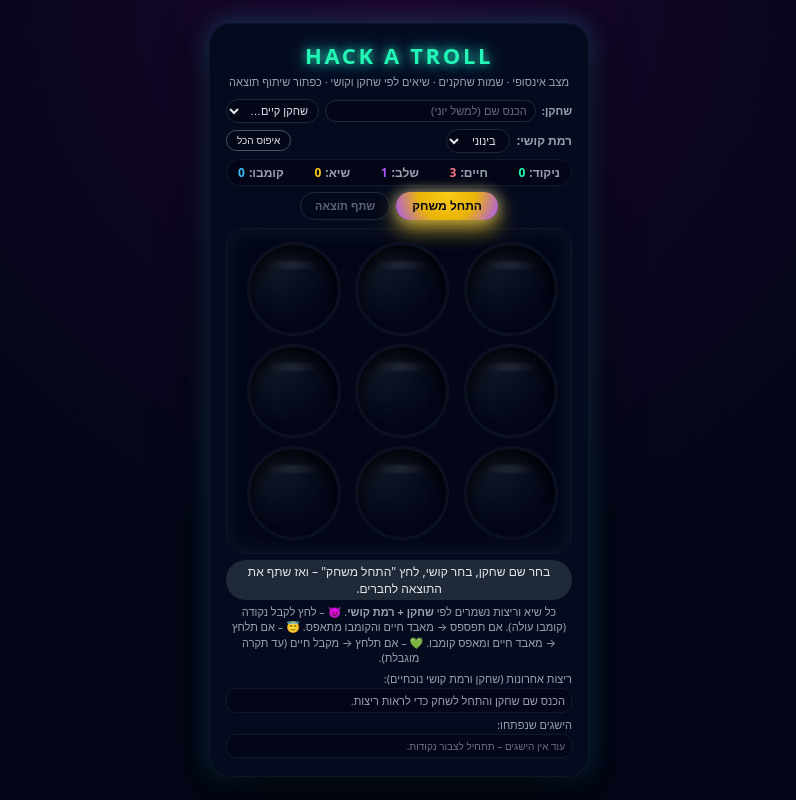
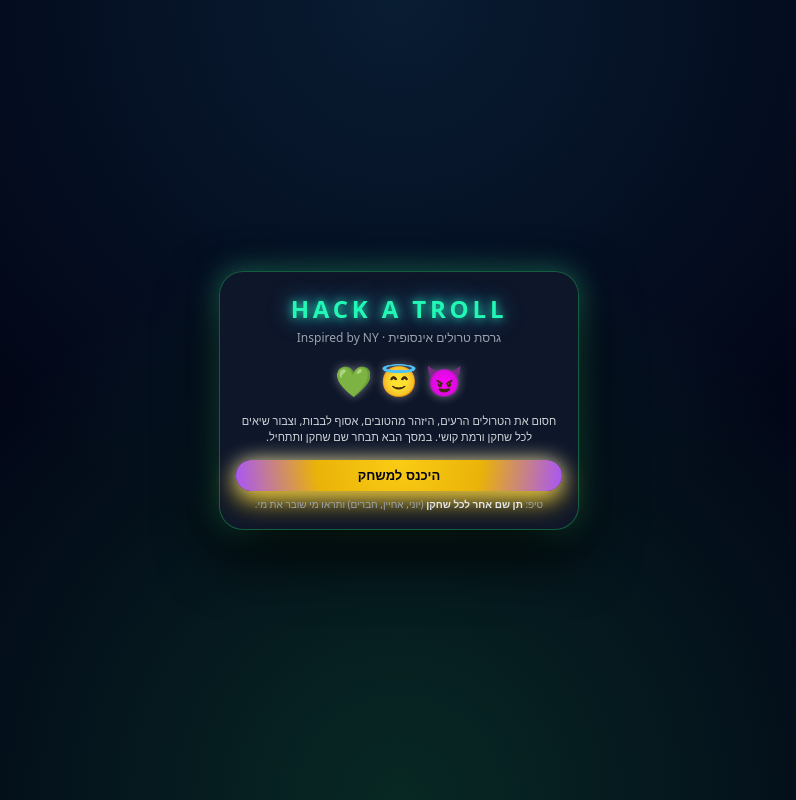
Before and after one commit to yonik6000-design/hack-a-troll, a plain HTML site: page index.html in a window 1280 px wide. Shown: the whole page, without its empty margins (241-1037 px from the left). Drawn offline with Linux system fonts and the light colour scheme.

Commit message:
Update index.html

```diff
--- a/index.html
+++ b/index.html
@@ -42,6 +42,8 @@
         0 20px 50px rgba(0, 0, 0, 0.9),
         0 0 24px rgba(56, 189, 248, 0.35);
       border: 1px solid rgba(15, 23, 42, 0.9);
+      position: relative;
+      z-index: 1;
     }
 
     .title {
@@ -469,9 +471,119 @@
       50% { transform: scale(1.15); }
       100% { transform: scale(1); }
     }
+
+    /* מסך כניסה (Splash / Login) */
+    .intro-overlay {
+      position: fixed;
+      inset: 0;
+      z-index: 9999;
+      background:
+        radial-gradient(circle at top, rgba(56, 189, 248, 0.12), transparent 55%),
+        radial-gradient(circle at bottom, rgba(34, 197, 94, 0.18), transparent 55%),
+        #020617;
+      display: flex;
+      justify-content: center;
+      align-items: center;
+    }
+
+    .intro-panel {
+      width: 90%;
+      max-width: 360px;
+      border-radius: 24px;
+      padding: 20px 16px 18px;
+      background: rgba(15, 23, 42, 0.98);
+      border: 1px solid rgba(34, 197, 94, 0.4);
+      box-shadow:
+        0 24px 60px rgba(0, 0, 0, 0.95),
+        0 0 28px rgba(52, 211, 153, 0.5);
+      text-align: center;
+    }
+
+    .intro-title {
+      font-size: 24px;
+      font-weight: 900;
+      letter-spacing: 0.16em;
+      color: #22f7b5;
+      text-shadow:
+        0 0 10px rgba(34, 247, 181, 0.9),
+        0 0 22px rgba(56, 189, 248, 0.9);
+      margin-bottom: 4px;
+    }
+
+    .intro-subtitle {
+      font-size: 12px;
+      color: #9ca3af;
+      margin-bottom: 14px;
+    }
+
+    .intro-icons {
+      font-size: 30px;
+      margin-bottom: 12px;
+      text-shadow:
+        0 0 10px rgba(248, 250, 252, 0.4);
+    }
+
+    .intro-text {
+      font-size: 11px;
+      color: #d1d5db;
+      line-height: 1.5;
+      margin-bottom: 14px;
+    }
+
+    .intro-btn {
+      border-radius: 999px;
+      border: none;
+      padding: 8px 22px;
+      font-size: 13px;
+      font-weight: 800;
+      cursor: pointer;
+      background: radial-gradient(circle at top, #facc15, #eab308, #a855f7);
+      color: #020617;
+      box-shadow:
+        0 10px 26px rgba(250, 204, 21, 0.85),
+        0 0 20px rgba(248, 250, 252, 0.7);
+      text-transform: uppercase;
+      transition: transform 0.08s ease, box-shadow 0.08s ease;
+      margin-bottom: 6px;
+      width: 100%;
+    }
+
+    .intro-btn:hover {
+      transform: translateY(-1px);
+      box-shadow:
+        0 12px 32px rgba(250, 204, 21, 0.95),
+        0 0 24px rgba(248, 250, 252, 0.8);
+    }
+
+    .intro-note {
+      font-size: 10px;
+      color: #9ca3af;
+    }
+
+    .intro-note b {
+      color: #e5e7eb;
+    }
   </style>
 </head>
 <body>
+  <!-- מסך כניסה / Splash -->
+  <div id="introOverlay" class="intro-overlay">
+    <div class="intro-panel">
+      <div class="intro-title">HACK A TROLL</div>
+      <div class="intro-subtitle">גרסת טרולים אינסופית · Inspired by NY</div>
+      <div class="intro-icons">😈 😇 💚</div>
+      <div class="intro-text">
+        חסום את הטרולים הרעים, היזהר מהטובים, אסוף לבבות,
+        וצבור שיאים לכל שחקן ורמת קושי.
+        במסך הבא תבחר שם שחקן ותתחיל.
+      </div>
+      <button id="introStartBtn" class="intro-btn">היכנס למשחק</button>
+      <div class="intro-note">
+        טיפ: <b>תן שם אחר לכל שחקן</b> (יוני, אחיין, חברים) ותראו מי שובר את מי.
+      </div>
+    </div>
+  </div>
+
   <div class="game">
     <div class="title">HACK A TROLL</div>
     <div class="subtitle">
@@ -555,7 +667,7 @@
     const MAX_LIVES = 3;
     const EXTRA_LIFE_CAP = MAX_LIVES + 2;
     const HS_KEY   = "hack_a_troll_best_scores_v2";
-    const RUNS_KEY = "hack_a_troll_runs_v2"; // v2 – כולל שחקנים
+    const RUNS_KEY = "hack_a_troll_runs_v2";
     const ACH_KEY  = "hack_a_troll_achievements_v1";
     const PLAYERS_KEY = "hack_a_troll_players_v1";
     const MAX_RUNS_STORED = 50;
@@ -575,23 +687,24 @@
       { id: "no_heart_50",   name: "Iron Will",         desc: "הגעת ל־50 נק' בריצה בלי לקחת שום לב." }
     ];
 
-    const boardEl       = document.getElementById("board");
-    const scoreEl       = document.getElementById("score");
-    const livesEl       = document.getElementById("lives");
-    const levelEl       = document.getElementById("level");
-    const bestEl        = document.getElementById("best");
-    const comboEl       = document.getElementById("combo");
-    const messageEl     = document.getElementById("message");
-    const startBtn      = document.getElementById("startBtn");
-    const shareBtn      = document.getElementById("shareBtn");
-    const diffSelect    = document.getElementById("difficultySelect");
-    const resetBtn      = document.getElementById("resetBtn");
-    const runsListEl    = document.getElementById("runsList");
-    const achListEl     = document.getElementById("achievementsList");
-    const playerNameEl  = document.getElementById("playerName");
-    const playerSelectEl= document.getElementById("playerSelect");
+    const boardEl        = document.getElementById("board");
+    const scoreEl        = document.getElementById("score");
+    const livesEl        = document.getElementById("lives");
+    const levelEl        = document.getElementById("level");
+    const bestEl         = document.getElementById("best");
+    const comboEl        = document.getElementById("combo");
+    const messageEl      = document.getElementById("message");
+    const startBtn       = document.getElementById("startBtn");
+    const shareBtn       = document.getElementById("shareBtn");
+    const diffSelect     = document.getElementById("difficultySelect");
+    const resetBtn       = document.getElementById("resetBtn");
+    const runsListEl     = document.getElementById("runsList");
+    const achListEl      = document.getElementById("achievementsList");
+    const playerNameEl   = document.getElementById("playerName");
+    const playerSelectEl = document.getElementById("playerSelect");
+    const introOverlayEl = document.getElementById("introOverlay");
+    const introStartBtn  = document.getElementById("introStartBtn");
 
-    // sounds
     const sndHitBad   = document.getElementById("soundHitBad");
     const sndHitGood  = document.getElementById("soundHitGood");
     const sndMiss     = document.getElementById("soundMiss");
@@ -1065,7 +1178,6 @@
         return false;
       }
       currentPlayer = normalized;
-      // הוסף לרשימת השחקנים אם חדש
       if (!players.includes(currentPlayer)) {
         players.push(currentPlayer);
         savePlayers();
@@ -1153,9 +1265,7 @@
             url: GAME_URL
           });
           setMessage("התוצאה שותפה.", "good");
-        } catch (_) {
-          // אם המשתמש ביטל – נתעלם
-        }
+        } catch (_) {}
       } else if (navigator.clipboard && navigator.clipboard.writeText) {
         try {
           await navigator.clipboard.writeText(text);
@@ -1168,8 +1278,8 @@
       }
     }
 
+    // אירועים
     startBtn.addEventListener("click", startGame);
-
     diffSelect.addEventListener("change", () => {
       if (gameRunning) return;
       currentDifficulty = diffSelect.value;
@@ -1178,7 +1288,6 @@
       renderRuns();
       setMessage(`מציג שיא וריצות לשחקן "${currentPlayer || "?"}" בקושי: ${labelDifficulty(currentDifficulty)}.`, "neutral");
     });
-
     resetBtn.addEventListener("click", resetAllData);
     shareBtn.addEventListener("click", shareLastRun);
 
@@ -1189,6 +1298,14 @@
       currentPlayer = selected;
       renderRuns();
       setMessage(`שחקן נוכחי: ${currentPlayer}.`, "neutral");
+    });
+
+    introStartBtn.addEventListener("click", () => {
+      introOverlayEl.style.opacity = "0";
+      introOverlayEl.style.transition = "opacity 0.4s ease";
+      setTimeout(() => {
+        introOverlayEl.style.display = "none";
+      }, 400);
     });
 
     // init
```
